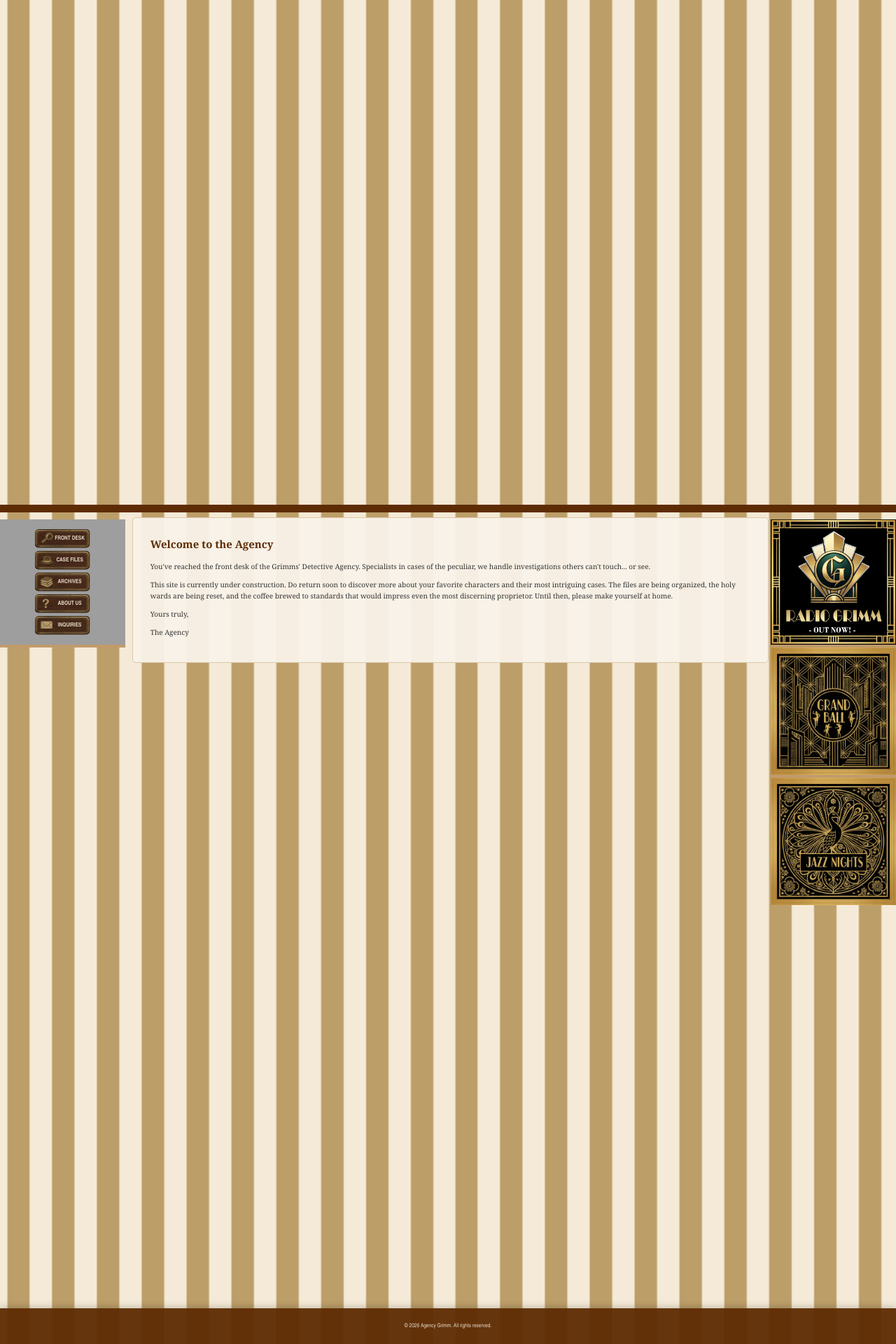
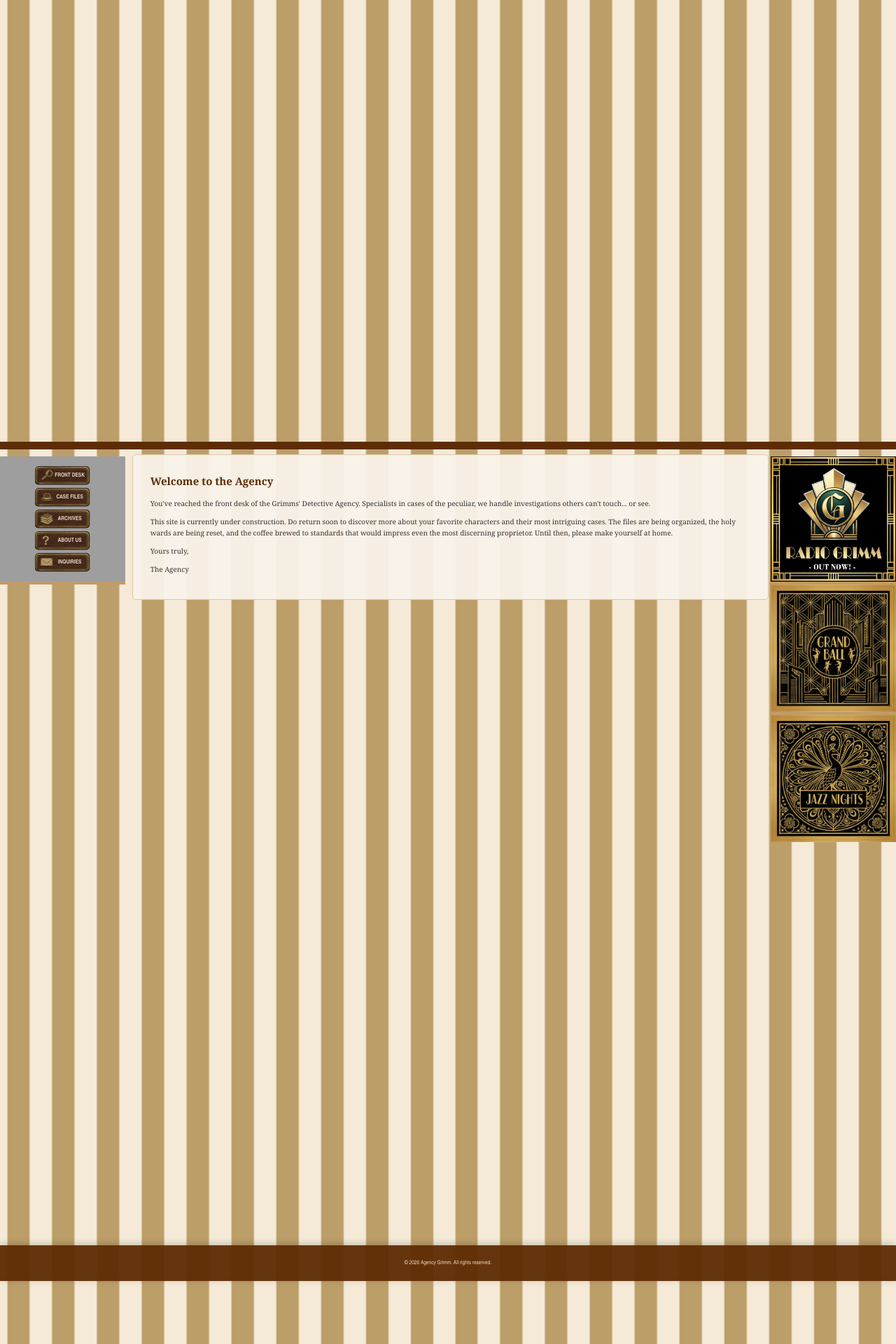
Before and after one commit to johnhopes-collab/grimmsdetectiveagency, a Jekyll site: the page built from index.html, in a window 1280 px wide. Shown: the part 788-2708 px from the top of the page at 70% size. Built offline with Jekyll 4.4.1, drawn with Linux system fonts in a browser that asks for light colours; grey boxes are pictures that could not be loaded.

Commit message:
Adjust margin-top for content container

```diff
--- a/assets/css/style.scss
+++ b/assets/css/style.scss
@@ -69,7 +69,7 @@ body {
 /* Create a fixed-ratio container system */
 .content-container {
     position: relative;
-    margin-top: 95vh;
+    margin-top: 85vh;
     z-index: 1;
     display: flex;
     min-height: 120vh;
```
